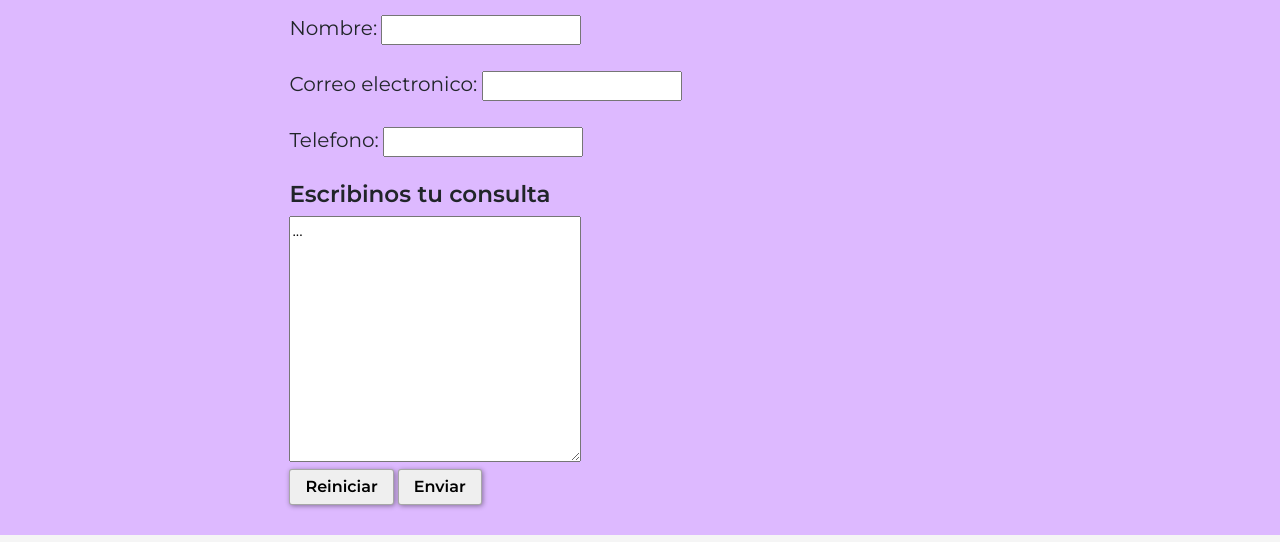
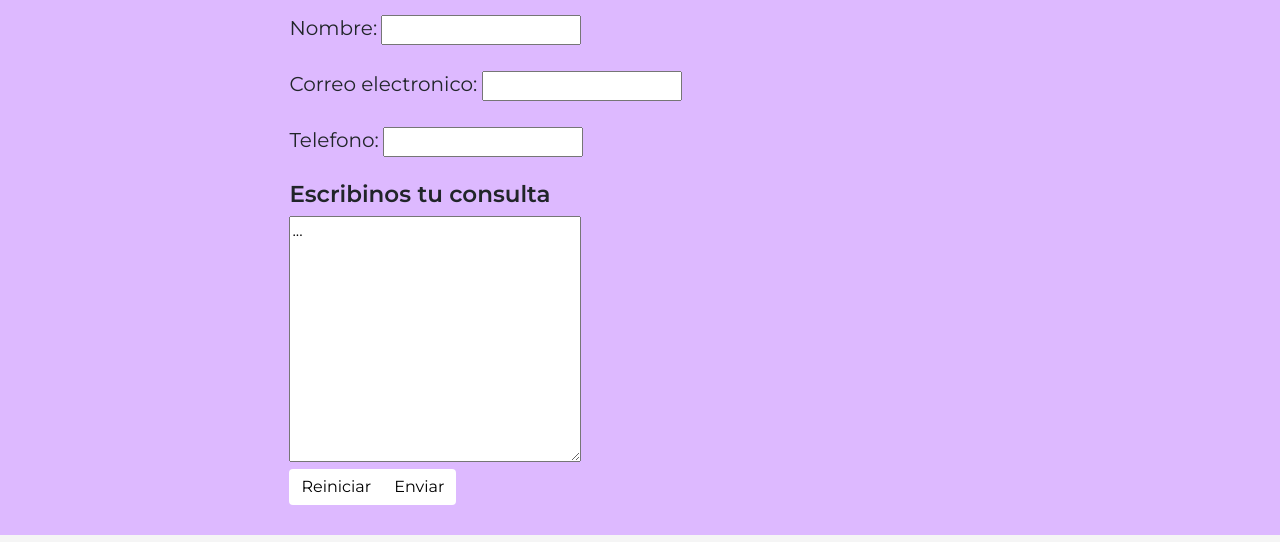
Before and after one commit to camgarci4/BIGFOOT-Camila-Garcia, a plain HTML site: page pages/contacto.html in a window 1280 px wide. Shown: the part 184-726 px from the top of the page. Drawn offline with nearby package versions, Linux system fonts and the light colour scheme.

Commit message:
modifique buttom

```diff
--- a/pages/contacto.html
+++ b/pages/contacto.html
@@ -61,8 +61,10 @@
                 <h4>Escribinos tu consulta</h4>
                 <textarea name="texto" cols="30" rows="10">...</textarea>
                 <br>
-                <button type="reset">Reiniciar</button>
-                <button type="submit">Enviar</button>
+                <div class="btn-group" role="group" aria-label="Basic example">
+                    <button type="button" class="btn btn-primary">Reiniciar</button>
+                    <button type="button" class="btn btn-primary">Enviar</button>
+                  </div>
             </form>
         </main>
 
--- a/style.css
+++ b/style.css
@@ -201,17 +201,27 @@ th {
     padding-top: 10px;
 }
 
-button {
-    font-weight: 600;
-    padding: 5px 15px;
-    border-radius: 3px;
-    border: 1px solid rgba(0, 0, 0, 0.3);
-    box-shadow: 1px 1px 5px rgba(0, 0, 0, 0.4);
+div .button button {
+    border: none;
+    background-color: white;
+    color: black;
 }
 
-button:hover {
+div .button button:hover {
     background-color: rgb(175, 93, 156);
 }
+
+div .btn-group button {
+    border: none;
+    background-color: white;
+    color: black;
+}
+
+div .btn-group button:hover {
+    background-color: rgb(175, 93, 156);
+}
+
+
 
 .carousel-control-prev:hover,
 .carousel-control-next:hover {
```
Also changed, not shown: pages/comprar.html (+24 -8 lines), pages/talles.html (+1 -0 lines).
